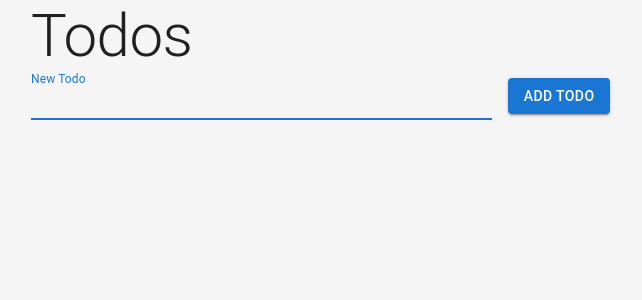
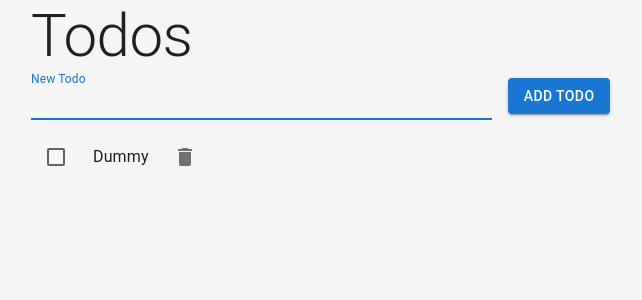
Before and after one commit to orodriguez/ergo, a React (Create React App) app in the folder front-end/: page / in a window 1280 px wide. Shown: the top 300 px of the page, without its empty margins (33-675 px from the left). Built offline with nearby package versions, Linux system fonts and the light colour scheme.

Commit message:
Add dummy for list items

```diff
--- a/front-end/package.json
+++ b/front-end/package.json
@@ -5,6 +5,7 @@
   "dependencies": {
     "@emotion/react": "^11.13.0",
     "@emotion/styled": "^11.13.0",
+    "@mui/icons-material": "^5.16.6",
     "@mui/material": "^5.16.6",
     "@testing-library/jest-dom": "^5.17.0",
     "@testing-library/react": "^13.4.0",
--- a/front-end/src/todos/Page/Page.tsx
+++ b/front-end/src/todos/Page/Page.tsx
@@ -1,12 +1,14 @@
-import { Button, CircularProgress, TextField, Typography } from "@mui/material";
+import { Button, Checkbox, CircularProgress, IconButton, List, ListItem, ListItemText, TextField, Typography } from "@mui/material";
 import { Box, Container } from "@mui/system";
 import { usePage } from "./usePage";
+import DeleteIcon from '@mui/icons-material/Delete';
 
 const Page: React.FC = () => {
     const {
         newTodo,
         handleAddTodo,
         isLoading,
+        items,
     } = usePage();
 
     return (
@@ -27,6 +29,26 @@ const Page: React.FC = () => {
                 />
                 <Button variant="contained" onClick={handleAddTodo}>Add Todo</Button>
             </Box>
+            <List>
+                {items.map((item) => (
+                    <ListItem key={item.id}>
+                        <Box display="flex" alignItems="center" gap={2}>
+                            <Checkbox
+                                edge="start"
+                                checked={item.completed}
+                                tabIndex={-1}
+                                disableRipple
+                                onChange={() => { }}
+                            />
+                            <ListItemText primary={item.title} />
+                            <IconButton edge="end" aria-label="delete" onClick={() => { }}>
+                                <DeleteIcon />
+                            </IconButton>
+                        </Box>
+                    </ListItem>
+                ))}
+            </List>
+
         </Container>
     )
 };
--- a/front-end/src/todos/Page/usePage.tsx
+++ b/front-end/src/todos/Page/usePage.tsx
@@ -1,9 +1,13 @@
 import { useState, useEffect, useRef } from "react";
 import apiClient from "src/apiClient";
+import { Todo } from "../todo";
 
 export function usePage() {
     const [newTodoTitle, setNewTodoTitle] = useState<string>("");
     const [isLoading, setIsLoading] = useState<boolean>(false);
+    const [items, setItems] = useState<Todo[]>([
+        { title: "Dummy", description: "Dummy", completed: false, id: 0 }
+    ]);
     const newTodoInputRef = useRef<HTMLInputElement>(null);
     const api = apiClient(setIsLoading);
 
@@ -45,6 +49,7 @@ export function usePage() {
             handleKeyDown: handleNewTodoKeyDown
         },
         handleAddTodo,
-        isLoading
+        isLoading,
+        items
     };
 }
```
Also changed, not shown: 1 other file (tests, documents, lock files or other folders).
